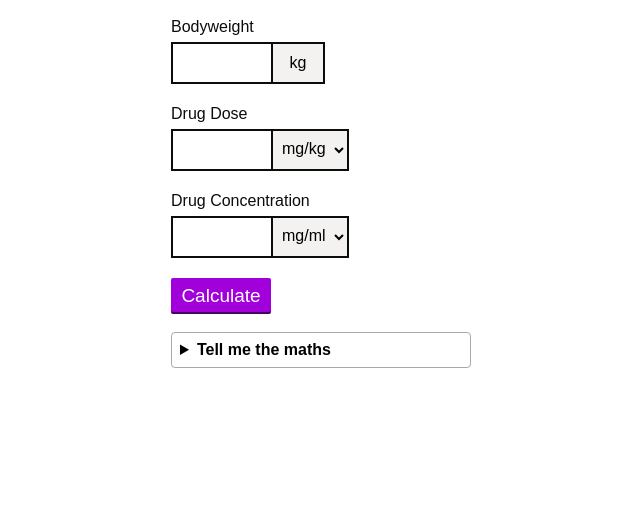
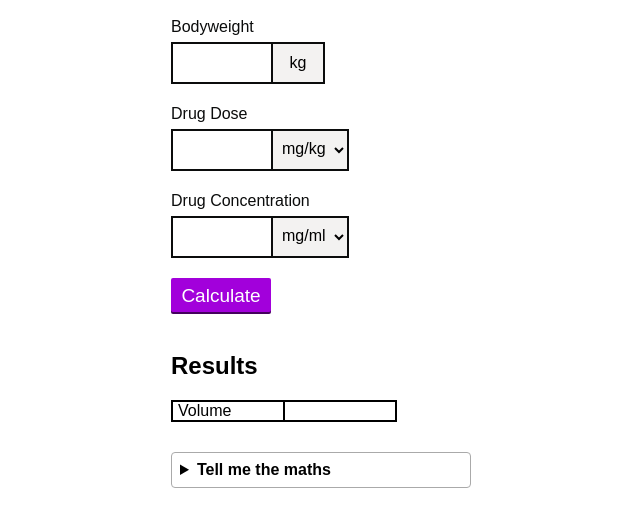
Before and after one commit to LaurenW-rgb/LaurenW-rgb.github.io, a website built with Vite: page Test.html in a window 1280 px wide. Shown: the part 158-684 px from the top of the page, without its empty margins (319-959 px from the left). Built offline with nearby package versions, Linux system fonts and the light colour scheme.

Commit message:
formatting results table

```diff
--- a/Test.html
+++ b/Test.html
@@ -28,7 +28,7 @@
     </nav>
     <body class="body">
     <div class="main-section">
-        <section >
+        <section class="input-and-output-section">
             <h1>Test Calculator</h1>
             <form onsubmit="calculateMedication(event)">
                 <div class="div">
@@ -96,10 +96,9 @@
                     Calculate
                 </button>
             </form>
-
-            <section hidden id="resultsTable" class="resultsTable">
+            <section>
                 <h2>Results</h2>
-                <table class="outputs-table">
+                <table class="results-table">
                     <tr>
                         <td>Volume</td>
                         <td id="result"></td>
--- a/index.css
+++ b/index.css
@@ -47,6 +47,10 @@ details[open] summary {
     display: flex;
     flex-direction: column;
     align-items: start;
+}
+
+.input-and-output-section {
+    padding-bottom: 30px;
 }
 
 .input-wrapper {
@@ -209,8 +213,28 @@ details[open] summary {
     transform: translateY(1px);
 }
 
-.resultsTable {
+.results-table {
+    table, th, td {
+        border: 2px solid black;
+    }
+    border-collapse: collapse;
+    td {
+        width: 100px;
+        padding: 0 5px 0 5px;
+    }
 }
+
+/*.result-heading {*/
+/*    td {*/
+/*        width: 50px*/
+/*    }*/
+/*}*/
+
+/*.result-data {*/
+/*    td {*/
+/*        width: 50px;*/
+/*    }*/
+/*}*/
 
 .homepage-heading {
     text-align: center;
```
